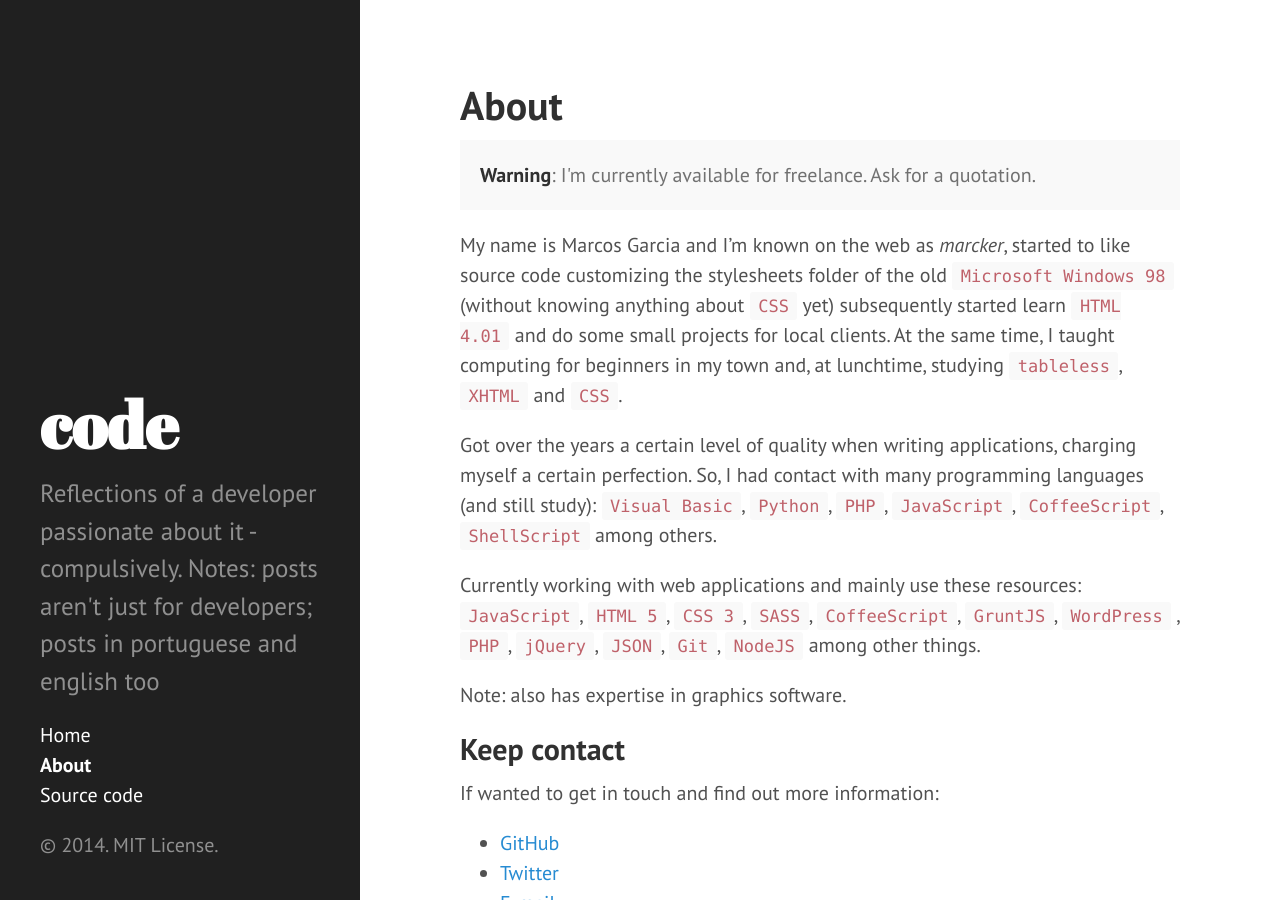
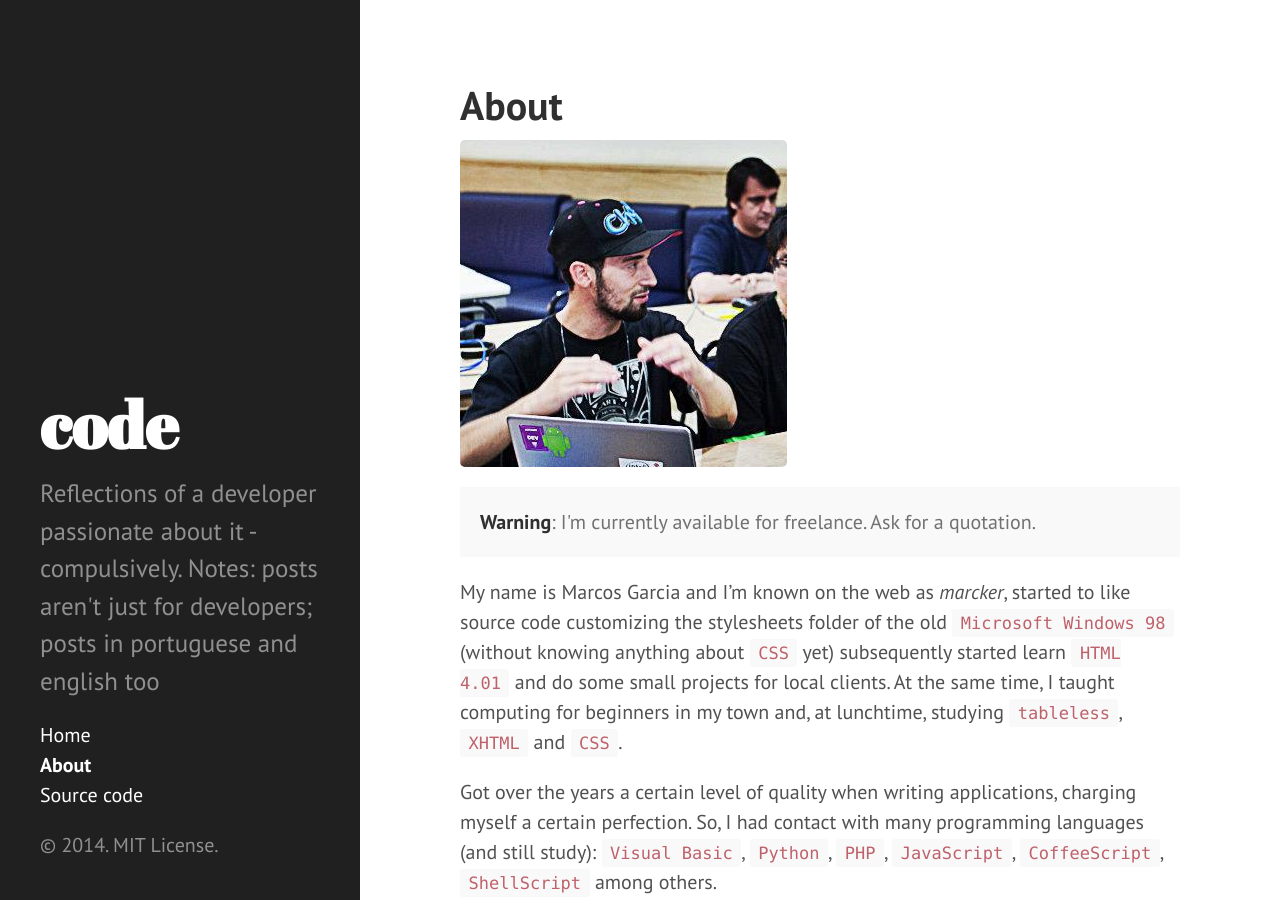
Before and after one commit to skvggor/marcker.github.io, a Jekyll site: the page built from about.md, in a window 1280 px wide and 900 px high. Built offline with Jekyll 4.4.1, drawn with Linux system fonts in a browser that asks for light colours; Markdown is read by kramdown in place of the engine named in the settings.

Commit message:
Adds avatar

```diff
--- a/about.md
+++ b/about.md
@@ -2,6 +2,8 @@
 layout: page
 title: About
 ---
+
+![Marcker's avatar]({{ site.url }}/assets/avatar_marcker.jpg)
 
 <p class="message">
   <strong>Warning</strong>: I'm currently available for freelance. Ask for a quotation.
```
Also changed, not shown: assets/avatar_marcker.jpg (added), 2 other files.
